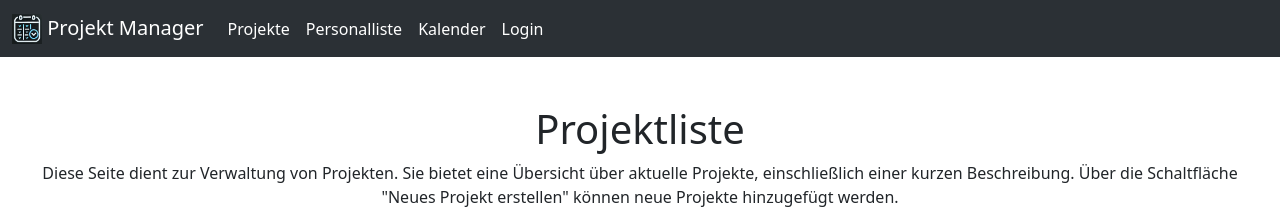
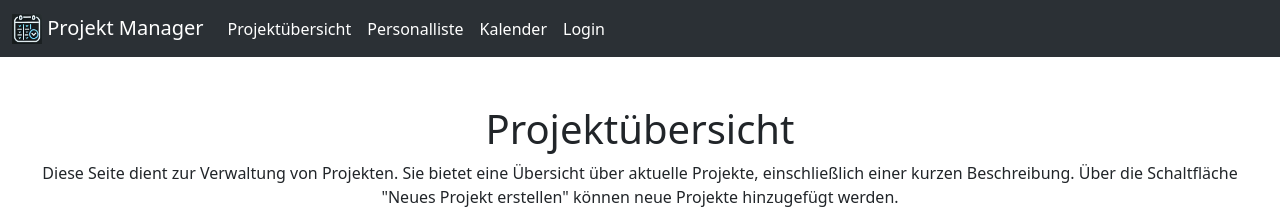
Before and after one commit to Isphyra/Projektmanagement, a SvelteKit app: page /projects in a window 1280 px wide. Shown: the top 209 px of the page. Built offline with nearby package versions, Linux system fonts and the light colour scheme; no server answers; the database is empty.

Commit message:
Projektübersicht

```diff
--- a/src/routes/+layout.svelte
+++ b/src/routes/+layout.svelte
@@ -28,7 +28,7 @@
     <div class="collapse navbar-collapse" id="navbarNav">
       <ul class="navbar-nav">
         <li class="nav-item">
-          <a class="nav-link active" aria-current="page" href="/projects">Projekte</a>
+          <a class="nav-link active" aria-current="page" href="/projects">Projektübersicht</a>
         </li>
         <li class="nav-item">
           <a class="nav-link active" aria-current="page" href="/personals">Personalliste</a>
--- a/src/routes/projects/+page.svelte
+++ b/src/routes/projects/+page.svelte
@@ -19,7 +19,7 @@
 
 <div class="container mb-5 mt-5">
   <div class="container text-center">
-    <h1>Projektliste</h1>
+    <h1>Projektübersicht</h1>
     <p>
       Diese Seite dient zur Verwaltung von Projekten. Sie bietet eine Übersicht
       über aktuelle Projekte, einschließlich einer kurzen Beschreibung. Über die
```
